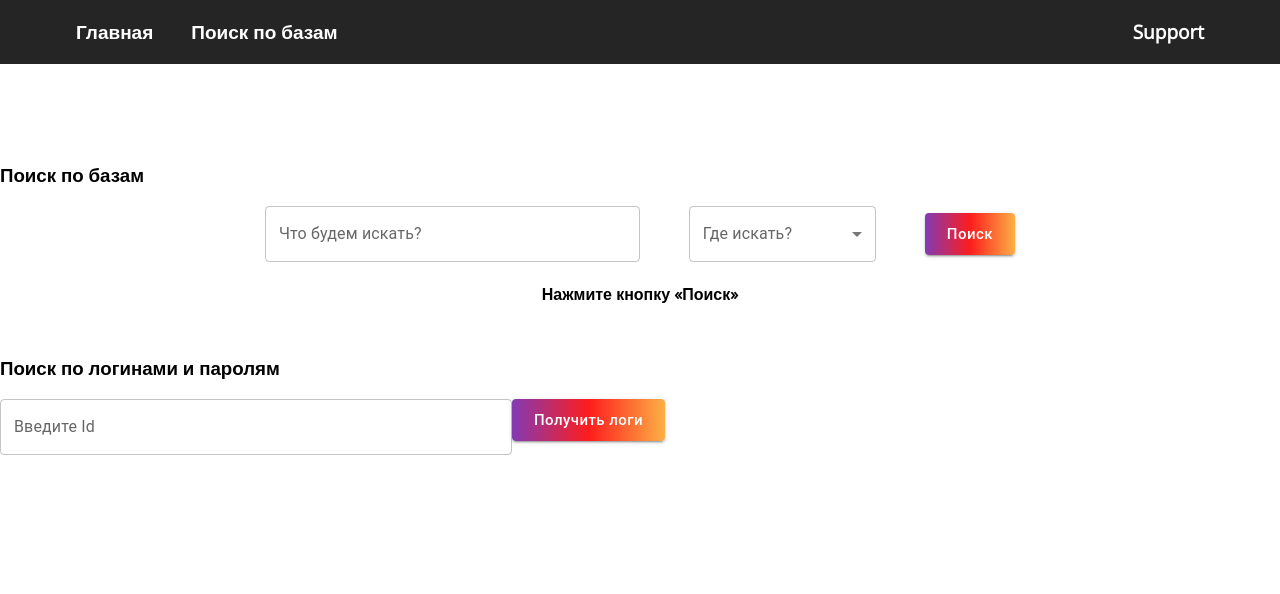
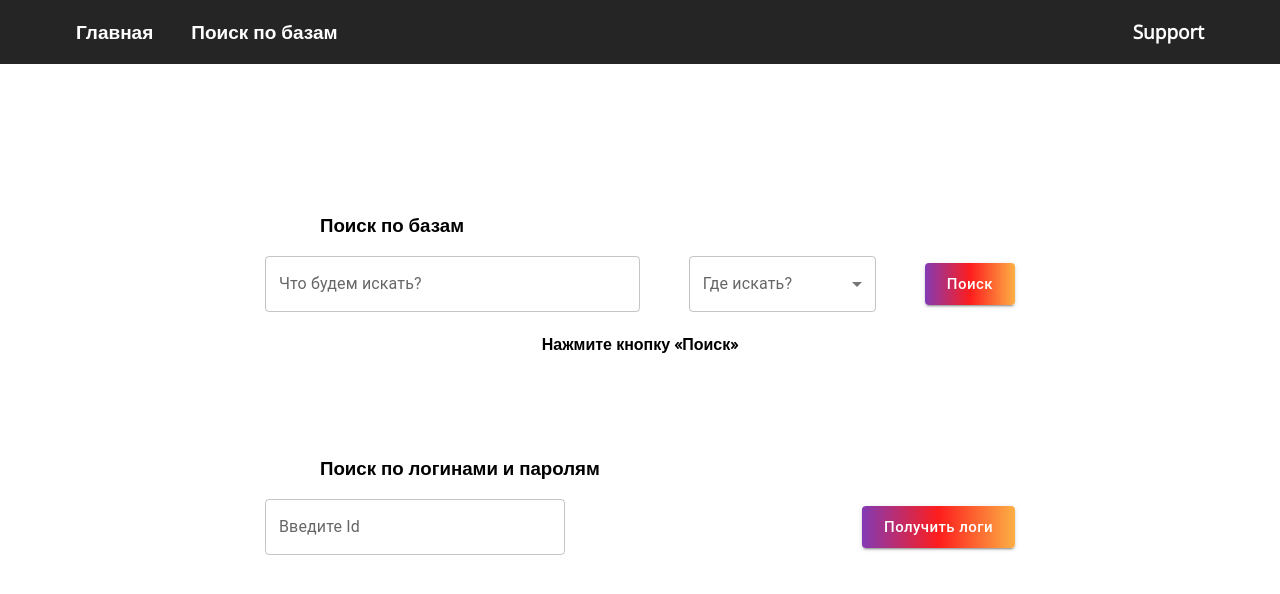
Before and after one commit to gorbatkoff/logs-sorter-react-redux, a React (Create React App) app: page /search in a window 1280 px wide. Shown: the top 594 px of the page. Built offline with nearby package versions, Linux system fonts and the light colour scheme.

Commit message:
Add styles for second search block

```diff
--- a/src/components/Search/Search.module.css
+++ b/src/components/Search/Search.module.css
@@ -1,4 +1,4 @@
-.search{
+.search {
     width: 750px;
     display: flex;
     justify-content: space-between;
@@ -7,6 +7,15 @@
     margin-right: auto;
 }
 
-h3{
-    margin-top: 50px;
+.second-search {
+    width: 750px;
+    display: flex;
+    justify-content: space-between;
+    align-items: center;
+    margin: 0em auto
 }
+
+h3 {
+    margin-top: 100px;
+    margin-left: 25%;
+}
```
